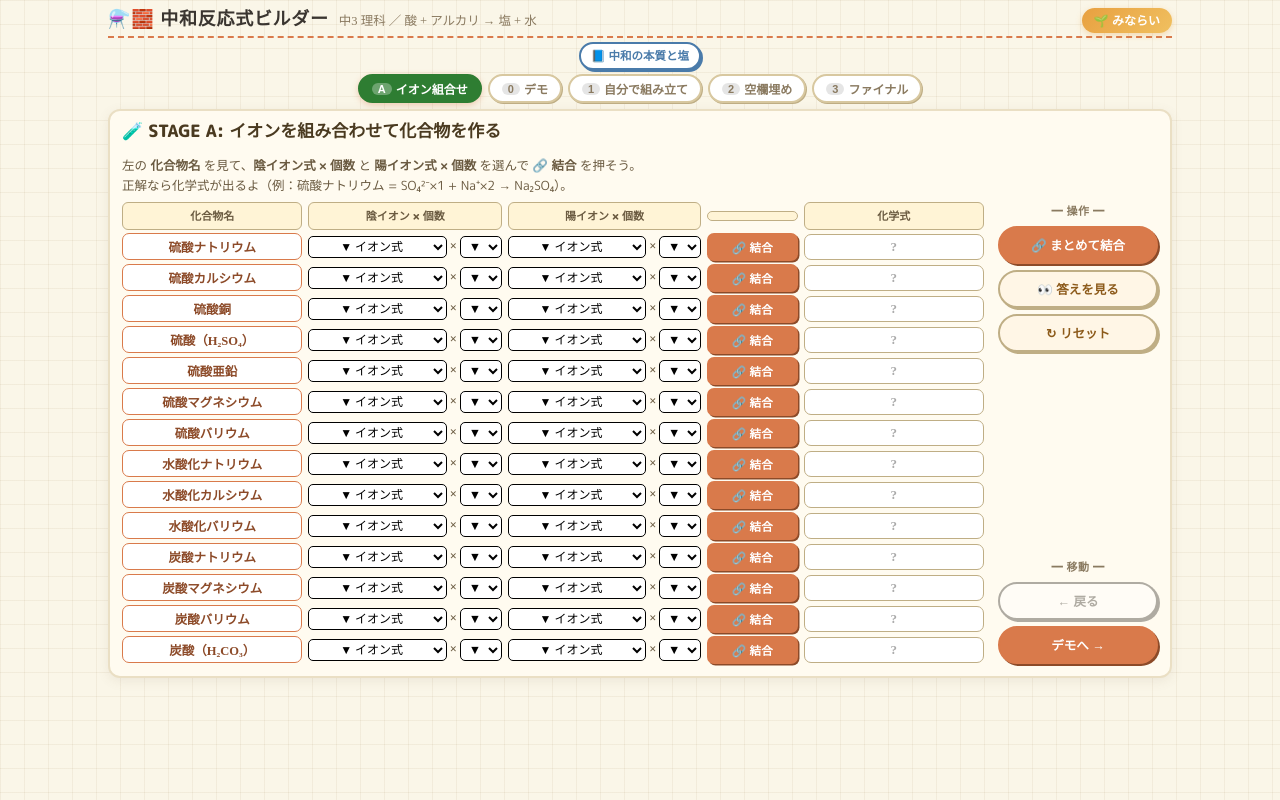
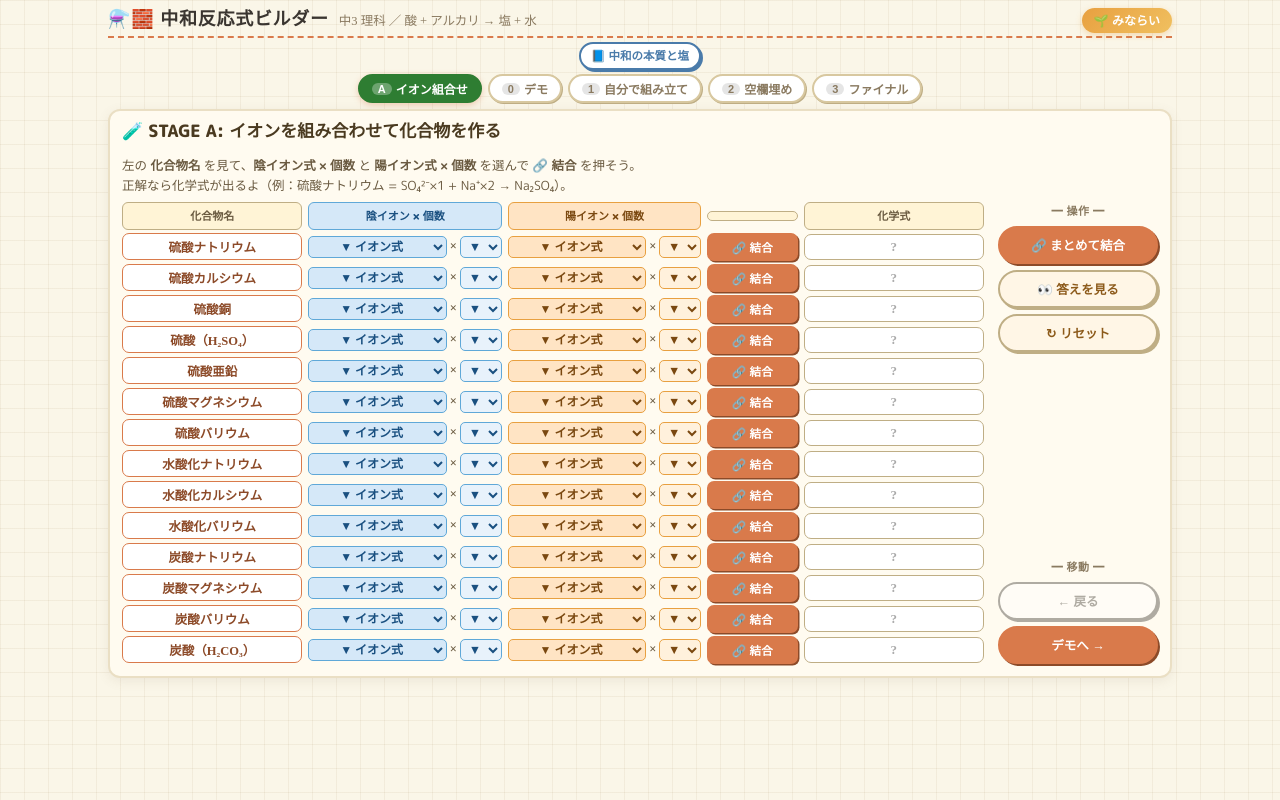
Before and after one commit to mararararai-mst/neutralization-builder, a plain HTML site: page index.html in a window 1280 px wide. Drawn offline with Linux system fonts and the light colour scheme; a web font is replaced by a local one.

Commit message:
STAGE A: distinct background colors for anion (blue) / cation (orange) cells and headers

```diff
--- a/index.html
+++ b/index.html
@@ -585,8 +585,22 @@ header.title .rank-badge {
 .ct-ion-pair select.formula-sel { flex: 1; min-width: 0; }
 .ct-ion-pair select.count-sel { width: 42px; font-size: 12.5px; font-weight: 800; }
 .ct-ion-pair .times { font-weight: 700; color: #6a5a40; }
-.ct-ion-pair.anion { color: var(--ion-oh); }
-.ct-ion-pair.cation { color: #B07A20; }
+
+/* 陰イオン（青系） */
+.ct-ion-pair.anion { color: #2A6080; }
+.ct-ion-pair.anion select { background: #E8F2FB; border-color: #5FA8D8; color: #1A5080; font-weight: 700; }
+.ct-ion-pair.anion select.formula-sel:not(:invalid) { background: #D5E8F8; }
+.ct-ion-pair.anion select option { background: #fff; color: #1A5080; }
+
+/* 陽イオン（橙系） */
+.ct-ion-pair.cation { color: #8C5A1A; }
+.ct-ion-pair.cation select { background: #FFF1DC; border-color: #E8A040; color: #7A4810; font-weight: 700; }
+.ct-ion-pair.cation select.formula-sel:not(:invalid) { background: #FFE4C4; }
+.ct-ion-pair.cation select option { background: #fff; color: #7A4810; }
+
+/* 答え合わせの ok / ng 色は keep */
+.ct-ion-pair select.ok { background: #D7F0DC !important; border-color: #2E7D32 !important; color: #1B5E20 !important; }
+.ct-ion-pair select.ng { background: #FFE2D6 !important; border-color: #D9533C !important; color: #8C2A1A !important; }
 .combine-btn {
   background: var(--accent);
   color: #fff;
@@ -631,6 +645,8 @@ header.title .rank-badge {
   padding: 4px 8px;
   text-align: center;
 }
+.combine-table .ct-head.head-anion  { background: #D5E8F8; border-color: #5FA8D8; color: #1A5080; }
+.combine-table .ct-head.head-cation { background: #FFE4C4; border-color: #E8A040; color: #7A4810; }
 .combine-table .ct-ion {
   background: #FFFBF0;
   border: 1.5px solid #BFAE85;
@@ -1278,8 +1294,8 @@ function initStageA() {
   tbl.innerHTML = '';
   // ヘッダ行
   tbl.appendChild(makeHeadDiv('化合物名'));
-  tbl.appendChild(makeHeadDiv('陰イオン × 個数'));
-  tbl.appendChild(makeHeadDiv('陽イオン × 個数'));
+  tbl.appendChild(makeHeadDiv('陰イオン × 個数', 'head-anion'));
+  tbl.appendChild(makeHeadDiv('陽イオン × 個数', 'head-cation'));
   tbl.appendChild(makeHeadDiv(''));
   tbl.appendChild(makeHeadDiv('化学式'));
   // データ行
@@ -1306,9 +1322,9 @@ function initStageA() {
   const rem = document.getElementById('ct-remaining'); if (rem) rem.parentElement.style.display = 'none';
   document.getElementById('stA-feedback').className = 'feedback';
 }
-function makeHeadDiv(text) {
+function makeHeadDiv(text, extraClass) {
   const d = document.createElement('div');
-  d.className = 'ct-head';
+  d.className = 'ct-head' + (extraClass ? ' ' + extraClass : '');
   d.textContent = text;
   return d;
 }
```
